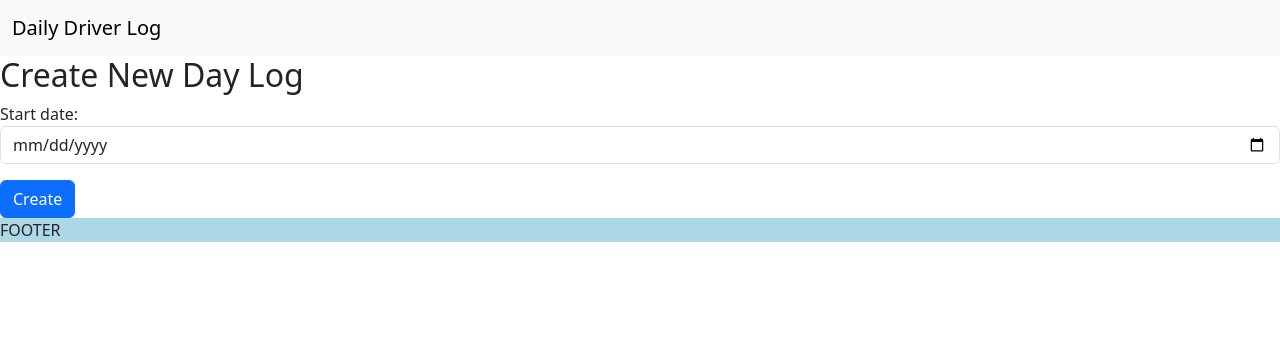
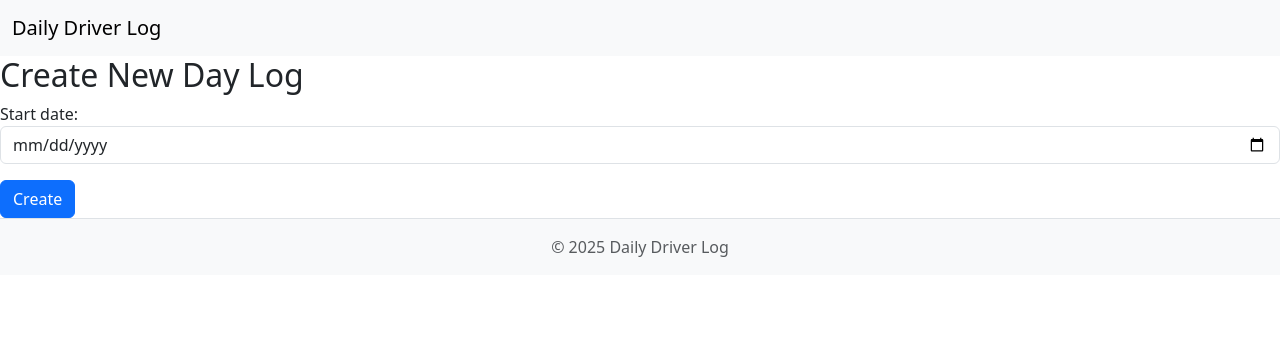
Before and after one commit to TheRealMcCall/daily_driver_log, a Django app: page /daylog/new/ in a window 1280 px wide. Shown: the top 356 px of the page. Run offline with Django 5.2, Linux system fonts and the light colour scheme.

Commit message:
Add footer to replace placeholder in base.html

```diff
--- a/templates/base.html
+++ b/templates/base.html
@@ -48,9 +48,11 @@
         {% endblock%}
     </main>
 
-    <footer style="background-color: lightblue;">
-        <p>FOOTER</p>
-    </footer>
+    <footer class="bg-light text-center py-3 mt-auto border-top">
+  <p class="mb-0 text-muted">
+    &copy; {{ year|default:"2025" }} Daily Driver Log
+  </p>
+</footer>
 
     <script src="https://cdn.jsdelivr.net/npm/bootstrap@5.3.7/dist/js/bootstrap.bundle.min.js"
         integrity="sha384-ndDqU0Gzau9qJ1lfW4pNLlhNTkCfHzAVBReH9diLvGRem5+R9g2FzA8ZGN954O5Q" crossorigin="anonymous">
```
